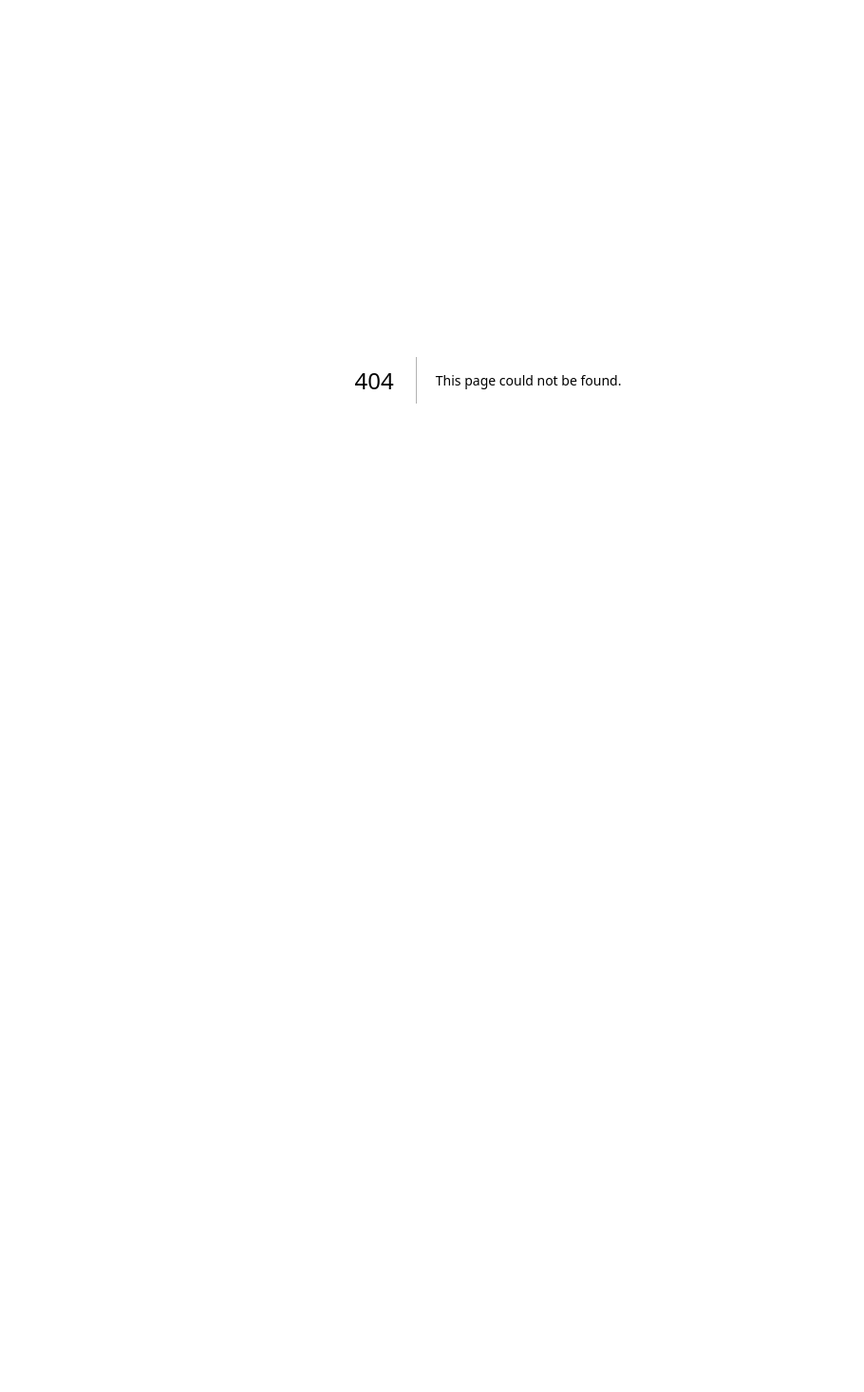
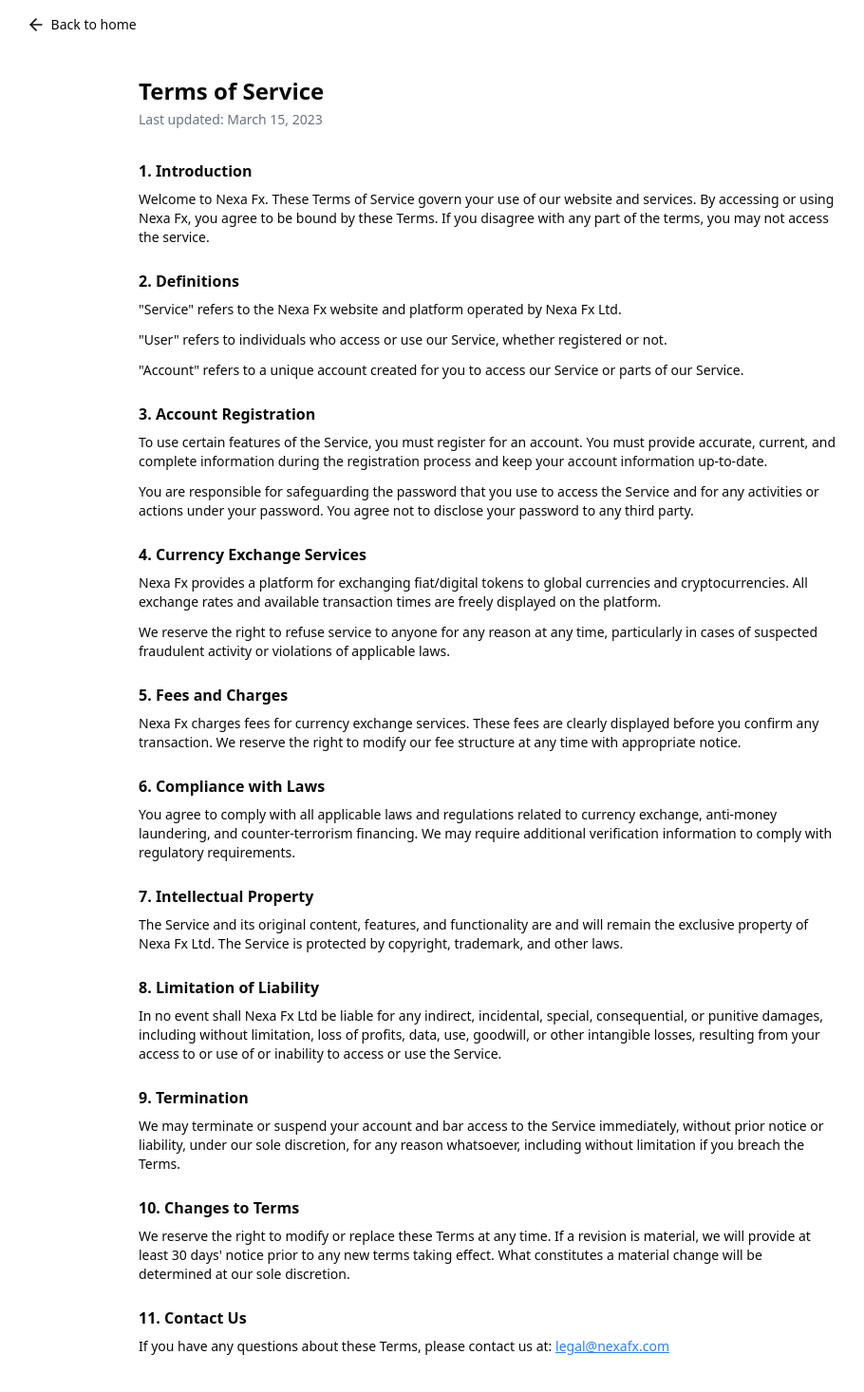
Before and after one commit to Nexacore-Org/NexaFx-web, a Next.js app: page /TermsOfServices in a window 1280 px wide. Before the commit this address had no page. Shown: the top 1466 px of the page at 95% size, without its empty margins (126-1036 px from the left). Before the commit the page ends 800 px from the top, so only its background shows below. Built offline with nearby package versions, Linux system fonts and the light colour scheme.

Commit message:
Implement the terms of service page

```diff
--- /dev/null
+++ b/app/TermsOfServices/Data.ts
@@ -0,0 +1,91 @@
+export interface TermSection {
+  id: number;
+  title: string;
+  content: string[];
+}
+
+export const termsData = {
+  sections: [
+    {
+      id: 1,
+      title: "Introduction",
+      content: [
+        "Welcome to Nexa Fx. These Terms of Service govern your use of our website and services. By accessing or using Nexa Fx, you agree to be bound by these Terms. If you disagree with any part of the terms, you may not access the service.",
+      ],
+    },
+    {
+      id: 2,
+      title: "Definitions",
+      content: [
+        '"Service" refers to the Nexa Fx website and platform operated by Nexa Fx Ltd.',
+        '"User" refers to individuals who access or use our Service, whether registered or not.',
+        '"Account" refers to a unique account created for you to access our Service or parts of our Service.',
+      ],
+    },
+    {
+      id: 3,
+      title: "Account Registration",
+      content: [
+        "To use certain features of the Service, you must register for an account. You must provide accurate, current, and complete information during the registration process and keep your account information up-to-date.",
+        "You are responsible for safeguarding the password that you use to access the Service and for any activities or actions under your password. You agree not to disclose your password to any third party.",
+      ],
+    },
+    {
+      id: 4,
+      title: "Currency Exchange Services",
+      content: [
+        "Nexa Fx provides a platform for exchanging fiat/digital tokens to global currencies and cryptocurrencies. All exchange rates and available transaction times are freely displayed on the platform.",
+        "We reserve the right to refuse service to anyone for any reason at any time, particularly in cases of suspected fraudulent activity or violations of applicable laws.",
+      ],
+    },
+    {
+      id: 5,
+      title: "Fees and Charges",
+      content: [
+        "Nexa Fx charges fees for currency exchange services. These fees are clearly displayed before you confirm any transaction. We reserve the right to modify our fee structure at any time with appropriate notice.",
+      ],
+    },
+    {
+      id: 6,
+      title: "Compliance with Laws",
+      content: [
+        "You agree to comply with all applicable laws and regulations related to currency exchange, anti-money laundering, and counter-terrorism financing. We may require additional verification information to comply with regulatory requirements.",
+      ],
+    },
+    {
+      id: 7,
+      title: "Intellectual Property",
+      content: [
+        "The Service and its original content, features, and functionality are and will remain the exclusive property of Nexa Fx Ltd. The Service is protected by copyright, trademark, and other laws.",
+      ],
+    },
+    {
+      id: 8,
+      title: "Limitation of Liability",
+      content: [
+        "In no event shall Nexa Fx Ltd be liable for any indirect, incidental, special, consequential, or punitive damages, including without limitation, loss of profits, data, use, goodwill, or other intangible losses, resulting from your access to or use of or inability to access or use the Service.",
+      ],
+    },
+    {
+      id: 9,
+      title: "Termination",
+      content: [
+        "We may terminate or suspend your account and bar access to the Service immediately, without prior notice or liability, under our sole discretion, for any reason whatsoever, including without limitation if you breach the Terms.",
+      ],
+    },
+    {
+      id: 10,
+      title: "Changes to Terms",
+      content: [
+        "We reserve the right to modify or replace these Terms at any time. If a revision is material, we will provide at least 30 days' notice prior to any new terms taking effect. What constitutes a material change will be determined at our sole discretion.",
+      ],
+    },
+    {
+      id: 11,
+      title: "Contact Us",
+      content: [
+        "If you have any questions about these Terms, please contact us at:",
+      ],
+    },
+  ],
+};
--- /dev/null
+++ b/app/TermsOfServices/page.tsx
@@ -0,0 +1,46 @@
+"use client"
+import { ArrowLeft } from "lucide-react";
+import { termsData } from "./Data"
+import { useRouter } from "next/navigation";
+
+export default function TermsOfService() {
+
+
+
+    const router = useRouter();
+
+
+    return (
+
+
+        <>
+
+            <header className=" w-full  pl-[12%] pt-4 pb-3 "  >
+                <button onClick={() => router.back()} className=" text-sm cursor-pointer flex flex-row items-center justify-center gap-1.5 "  > <ArrowLeft size={20} /> <span>Back to home</span> </button>
+            </header>
+
+            <div className="max-w-3xl mx-auto px-4 py-8">
+                <div className="mb-8">
+                    <h1 className="text-2xl font-bold mb-1">Terms of Service</h1>
+                    <p className="text-sm text-gray-500">Last updated: March 15, 2023</p>
+                </div>
+
+                {termsData.sections.map((section) => (
+                    <section key={section.id} className={`mb-6 `}>
+                        <h2 className="font-semibold mb-2">
+                            {section.id}. {section.title}
+                        </h2>
+                        {section.content.map((paragraph, index) => (
+                            <p key={index} className="text-sm mb-3">
+                                {paragraph} {section.id === 11 ? <a href="#" className="text-blue-500 underline" >legal@nexafx.com</a> : null}
+                            </p>
+                        ))}
+
+
+                    </section>
+                ))}
+            </div>
+
+        </>
+    )
+}
```
Also changed, not shown: 1 other file (tests, documents, lock files or other folders).
